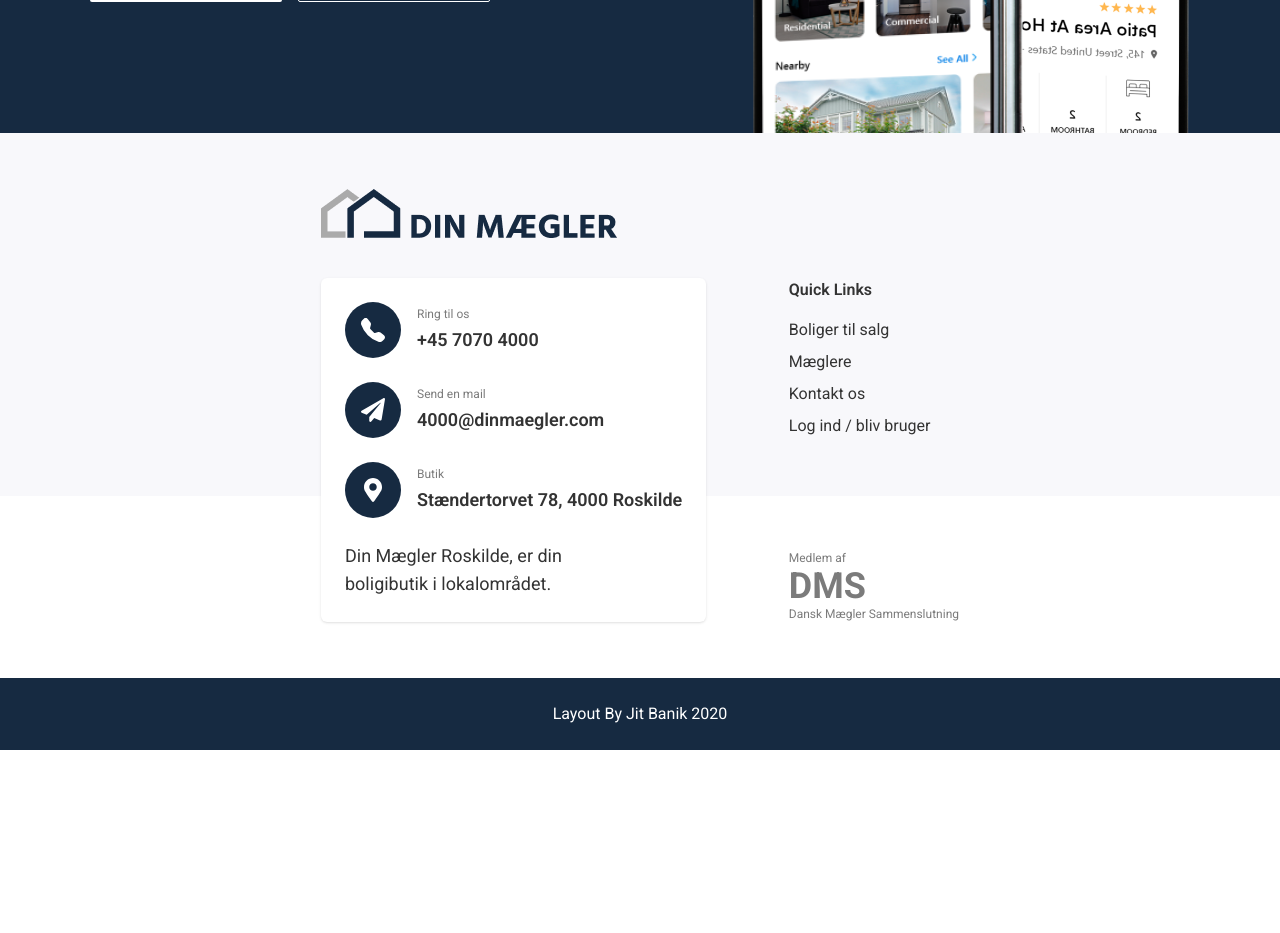
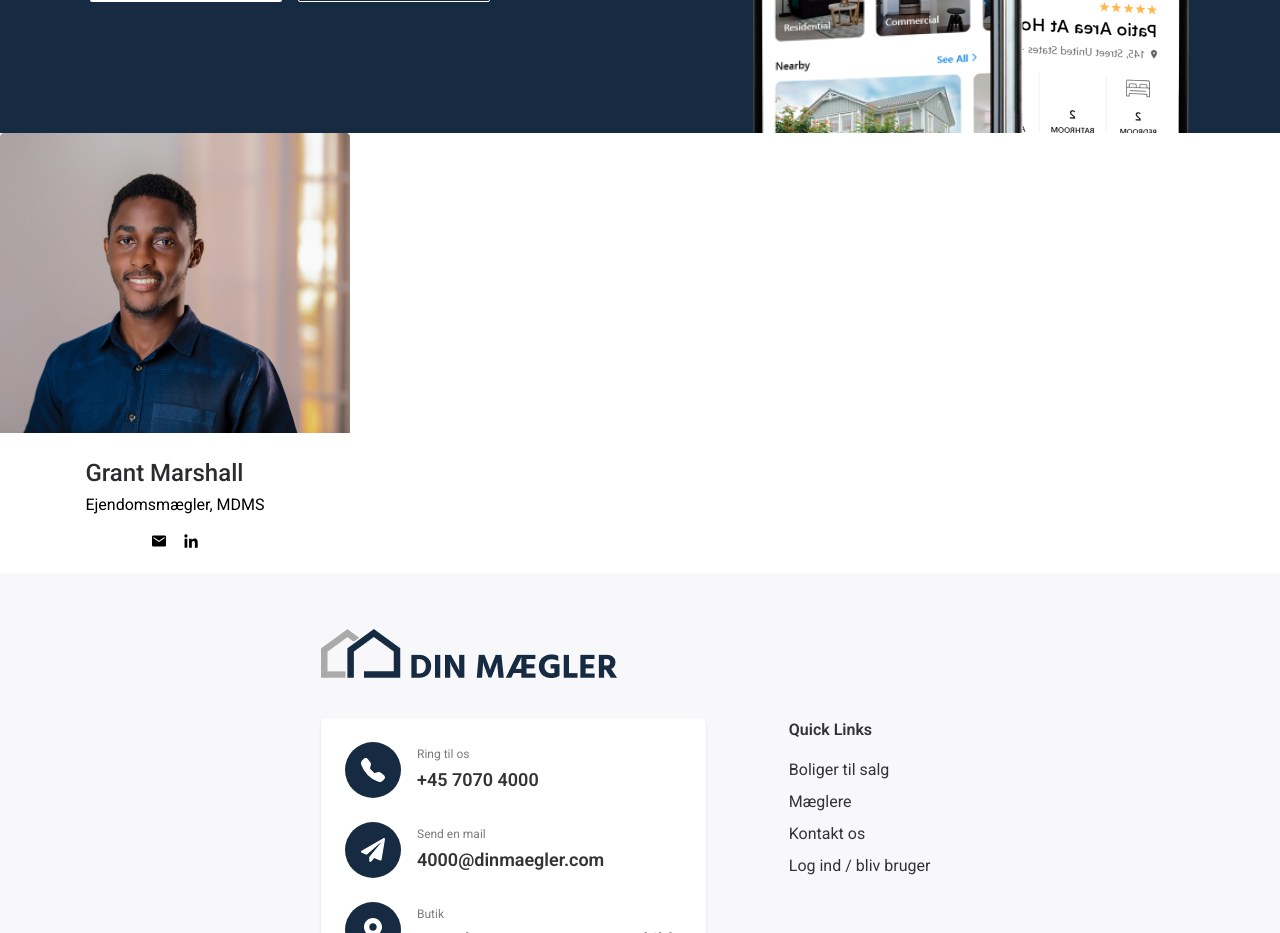
Before and after one commit to Howtoad/real-estate, a React (Create React App) app: page / in a window 1280 px wide. Shown: the part 1280-2213 px from the top of the page. Before the commit the page ends 2030 px from the top, so only its background shows below. Built offline with nearby package versions, Linux system fonts and the light colour scheme; no server answers.

Commit message:
first set up of agents prototype, further work needs done, needs dropshadow and bordering

```diff
--- /dev/null
+++ b/src/components/Agent.js
@@ -0,0 +1,25 @@
+import { IoMdMail } from "react-icons/io";
+import { GrLinkedinOption } from "react-icons/gr";
+const Agent = () => {
+  return (
+    <div className="max-w-[350px] w-full">
+      <img
+        className="mb-6"
+        src="./images/real-estate/employee.png"
+        alt="Agent"
+        title="Agent"
+      />
+      <div className="grid place-content-center">
+        <h3 className="row-start-1 row-end-2 text-heading_2 text-2xl font-medium mb-1">
+          Grant Marshall
+        </h3>
+        <p className="row-start-2 row-end-3 mb-4">Ejendomsmægler, MDMS</p>
+        <div className="flex row-start-3 row-end-4 place-content-center gap-x-4 mb-6">
+          <IoMdMail /> <GrLinkedinOption />
+        </div>
+      </div>
+    </div>
+  );
+};
+
+export default Agent;
--- a/src/views/Home.js
+++ b/src/views/Home.js
@@ -1,3 +1,4 @@
+import Agent from "../components/Agent";
 import HeroImg from "../templates/HeroImg";
 import SalesAppSection from "../templates/SalesAppSection";
 
@@ -6,6 +7,7 @@ const Home = () => {
     <>
       <HeroImg />
       <SalesAppSection />
+      <Agent />
     </>
   );
 };
```
